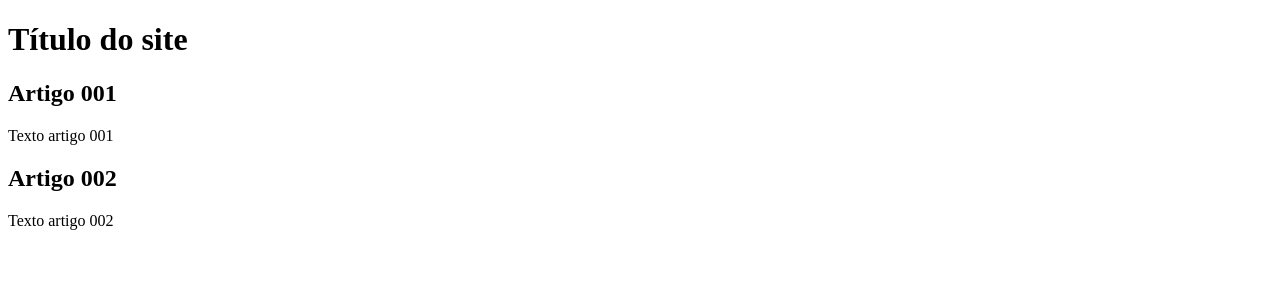
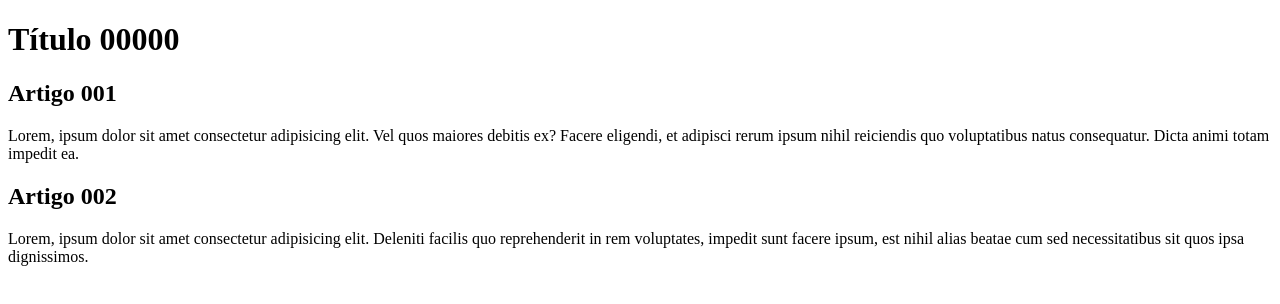
Before and after one commit to Saulombessa/Teste-site-GITHUB, a plain HTML site: page index.html in a window 1280 px wide. Drawn offline with Linux system fonts and the light colour scheme.

Commit message:
comecei a escrever o conteudo

```diff
--- a/index.html
+++ b/index.html
@@ -4,20 +4,20 @@
     <meta charset="UTF-8">
     <meta http-equiv="X-UA-Compatible" content="IE=edge">
     <meta name="viewport" content="width=device-width, initial-scale=1.0">
-    <title>Título do site</title>
+    <title></title>
 </head>
 <body>
     <main>
         <header>
-            <h1>Título do site</h1>
+            <h1>Título 00000</h1>
         </header>
         <article>
             <h2>Artigo 001</h2>
-            <p>Texto artigo 001</p>
+            <p>Lorem, ipsum dolor sit amet consectetur adipisicing elit. Vel quos maiores debitis ex? Facere eligendi, et adipisci rerum ipsum nihil reiciendis quo voluptatibus natus consequatur. Dicta animi totam impedit ea.</p>
         </article>
         <article>
             <h2>Artigo 002</h2>
-            <p>Texto artigo 002</p>
+            <p>Lorem, ipsum dolor sit amet consectetur adipisicing elit. Deleniti facilis quo reprehenderit in rem voluptates, impedit sunt facere ipsum, est nihil alias beatae cum sed necessitatibus sit quos ipsa dignissimos.</p>
         </article>
     </main>
 
```
